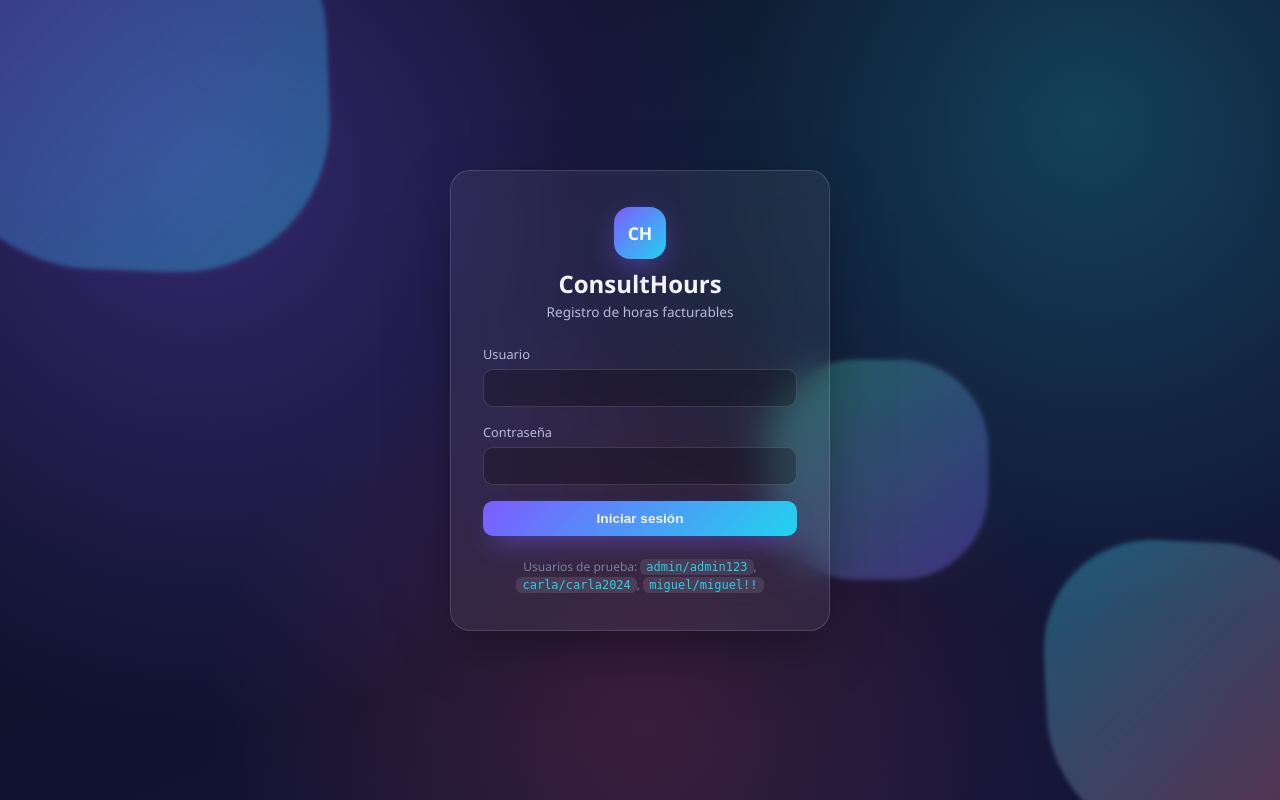
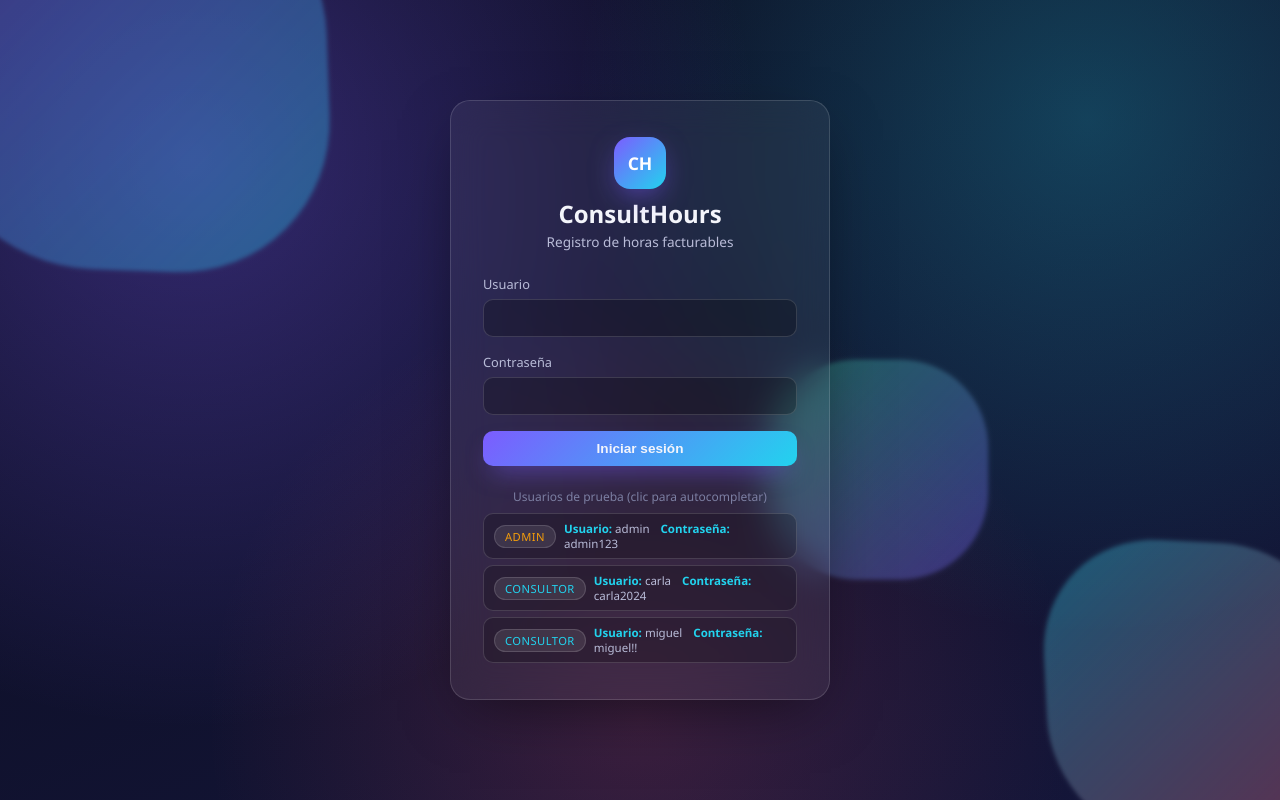
Before and after one commit to Dieego1/consulthours, a PHP site: page /PRUEBA/frontend/index.html in a window 1280 px wide. Run offline with PHP 8.4, Linux system fonts and the light colour scheme.

Commit message:
feat(frontend): aclara usuario/contrasena en el login y los hace clicables
La lista de usuarios de prueba mostraba "admin/admin123" junto, sin
distinguir cual era el usuario y cual la contrasena. Ahora cada uno
rotula "Usuario:" y "Contrasena:" por separado, con una insignia de
rol (Admin/Consultor), y es clicable: un clic autocompleta el
formulario de login (sin enviarlo solo, para no ocultar el flujo
normal) -- accesible tambien por teclado (Enter/Espacio). Probado con
captura de pantalla antes/despues del clic y verificando los valores
reales del formulario via DevTools Protocol.

```diff
--- a/frontend/assets/css/style.css
+++ b/frontend/assets/css/style.css
@@ -167,15 +167,49 @@ body {
   margin: 6px 0 0;
   font-size: 0.75rem;
   color: var(--text-low);
+}
+.login-hint-title {
+  margin: 0 0 8px;
   text-align: center;
-  line-height: 1.5;
 }
-.login-hint code {
+
+.test-users {
+  list-style: none;
+  margin: 0;
+  padding: 0;
+  display: flex;
+  flex-direction: column;
+  gap: 6px;
+}
+
+.test-user {
+  display: flex;
+  align-items: center;
+  gap: 8px;
+  padding: 7px 10px;
+  border-radius: var(--radius-sm);
+  background: rgba(0, 0, 0, 0.22);
+  border: 1px solid var(--glass-border);
+  cursor: pointer;
+  transition: transform 0.18s var(--ease), background 0.18s var(--ease), border-color 0.18s var(--ease);
+}
+.test-user:hover,
+.test-user:focus-visible {
   background: var(--glass-strong);
-  padding: 1px 6px;
-  border-radius: 6px;
+  border-color: var(--accent);
+  transform: translateY(-1px) translateZ(4px);
+}
+.test-user:active { transform: translateY(0) scale(0.98); }
+
+.test-user-creds {
+  font-size: 0.72rem;
+  color: var(--text-mid);
+}
+.test-user-creds b {
   color: var(--accent-2);
+  font-weight: 600;
 }
+.test-user-creds b:last-of-type { margin-left: 8px; }
 
 /* ---------------------------------------------------------------------
    ES: Formularios
--- a/frontend/assets/js/main.js
+++ b/frontend/assets/js/main.js
@@ -81,12 +81,45 @@ function initCardTilt() {
   });
 }
 
+/**
+ * ES: Los usuarios de prueba del login son clicables: rellenan el
+ *     formulario con su usuario/contraseña (tomados de data-username /
+ *     data-password) para no tener que copiarlos a mano. No envían el
+ *     formulario solos -- el clic en "Iniciar sesión" lo sigue dando la
+ *     persona, a propósito, para no ocultar el flujo normal de login.
+ * EN: The login screen's test users are clickable: they fill the form
+ *     with their username/password (read from data-username /
+ *     data-password) so nobody has to copy them by hand. They don't
+ *     submit the form on their own -- clicking "Iniciar sesión" is still
+ *     up to the person, on purpose, so the normal login flow stays visible.
+ */
+function initTestUserAutofill() {
+  function fillFrom(item) {
+    document.getElementById('login-username').value = item.dataset.username;
+    document.getElementById('login-password').value = item.dataset.password;
+    document.getElementById('login-username').focus();
+  }
+
+  document.querySelectorAll('.test-user').forEach((item) => {
+    item.addEventListener('click', () => fillFrom(item));
+    // ES: accesible por teclado (role="button" + tabindex, ver index.html)
+    // EN: keyboard-accessible (role="button" + tabindex, see index.html)
+    item.addEventListener('keydown', (e) => {
+      if (e.key === 'Enter' || e.key === ' ') {
+        e.preventDefault();
+        fillFrom(item);
+      }
+    });
+  });
+}
+
 async function init() {
   initTabs();
   initCardTilt();
   initRecordForm();
   initRecordsSearch();
   initSummaryUi();
+  initTestUserAutofill();
 
   initAuthUi({
     onLoginSuccess: showApp,
--- a/frontend/index.html
+++ b/frontend/index.html
@@ -52,9 +52,31 @@
 
         <p id="login-error" class="form-error" hidden></p>
 
-        <p class="login-hint">
-          Usuarios de prueba: <code>admin/admin123</code>, <code>carla/carla2024</code>, <code>miguel/miguel!!</code>
-        </p>
+        <!-- ES: Usuarios de prueba, con usuario y contraseña rotulados por
+             separado (antes iban juntos como "admin/admin123" y no se
+             distinguía cuál era cuál) -- y clicables: al hacer clic se
+             autocompleta el formulario de arriba, no hay que copiarlos a mano.
+             EN: Test users, with username and password explicitly labeled
+             separately (before they were shown together as "admin/admin123"
+             with no clear way to tell which was which) -- and clickable:
+             clicking one autofills the form above, no need to copy them by hand. -->
+        <div class="login-hint">
+          <p class="login-hint-title">Usuarios de prueba (clic para autocompletar)</p>
+          <ul class="test-users" id="test-users">
+            <li class="test-user" data-username="admin" data-password="admin123" tabindex="0" role="button">
+              <span class="badge role-admin">Admin</span>
+              <span class="test-user-creds"><b>Usuario:</b> admin <b>Contraseña:</b> admin123</span>
+            </li>
+            <li class="test-user" data-username="carla" data-password="carla2024" tabindex="0" role="button">
+              <span class="badge">Consultor</span>
+              <span class="test-user-creds"><b>Usuario:</b> carla <b>Contraseña:</b> carla2024</span>
+            </li>
+            <li class="test-user" data-username="miguel" data-password="miguel!!" tabindex="0" role="button">
+              <span class="badge">Consultor</span>
+              <span class="test-user-creds"><b>Usuario:</b> miguel <b>Contraseña:</b> miguel!!</span>
+            </li>
+          </ul>
+        </div>
       </form>
     </div>
   </section>
```
